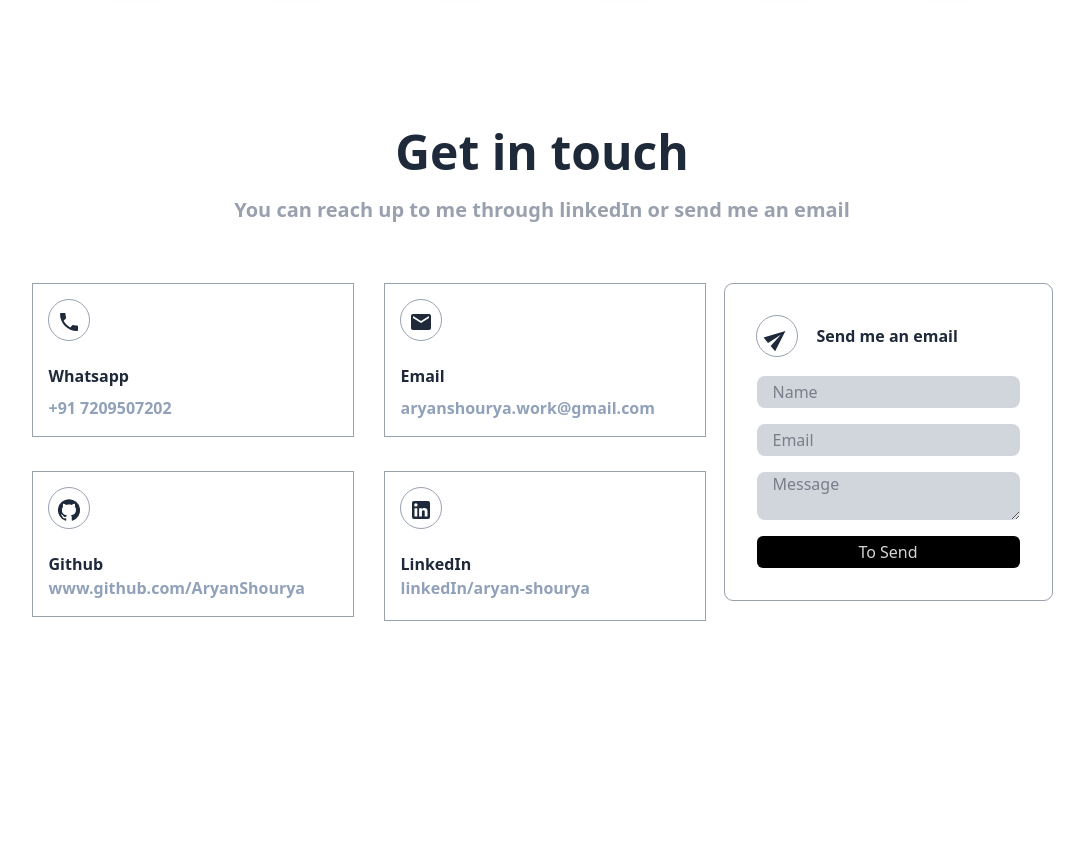
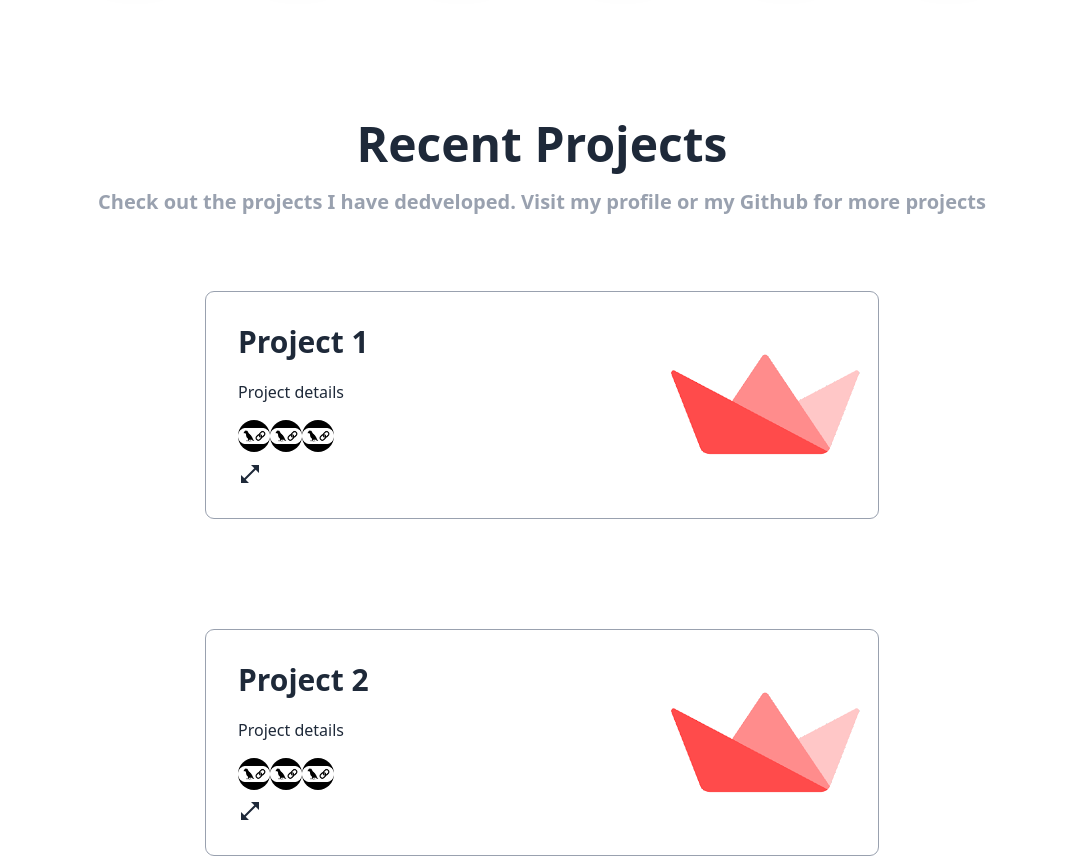
Before and after one commit to AryanShourya/My_portfolio, a React (Vite) app: page / in a window 1280 px wide. Shown: the part 1928-2786 px from the top of the page, without its empty margins (98-1182 px from the left). Before the commit the page ends 2628 px from the top, so only its background shows below. Built offline with nearby package versions, Linux system fonts and the light colour scheme; what tailwindcss-animated would draw is missing.

Commit message:
added Projects

```diff
--- a/src/App.jsx
+++ b/src/App.jsx
@@ -4,10 +4,8 @@ import Technology from './components/Technology'
 import Contact from './components/Contact'
 import './App.css'
 import { useState } from 'react'
-//import Sidebar from './components/Sidebar'
-//import PropTypes from "prop-types"
+import Projects from './components/Projects'
 
-//import { useState } from 'react'
 
 function App() {
     const [mode,setmode]=useState("white");
@@ -28,6 +26,7 @@ function App() {
       <Navbar name="SHOURYA" mode={mode} textColor={textCol} changeTheme={changeTheme}/>
       <Home mode={mode} />
       <Technology mode={mode}/>
+      <Projects/>
       <Contact mode={mode} textColor={textCol}/>
       </div>
     </>
```
